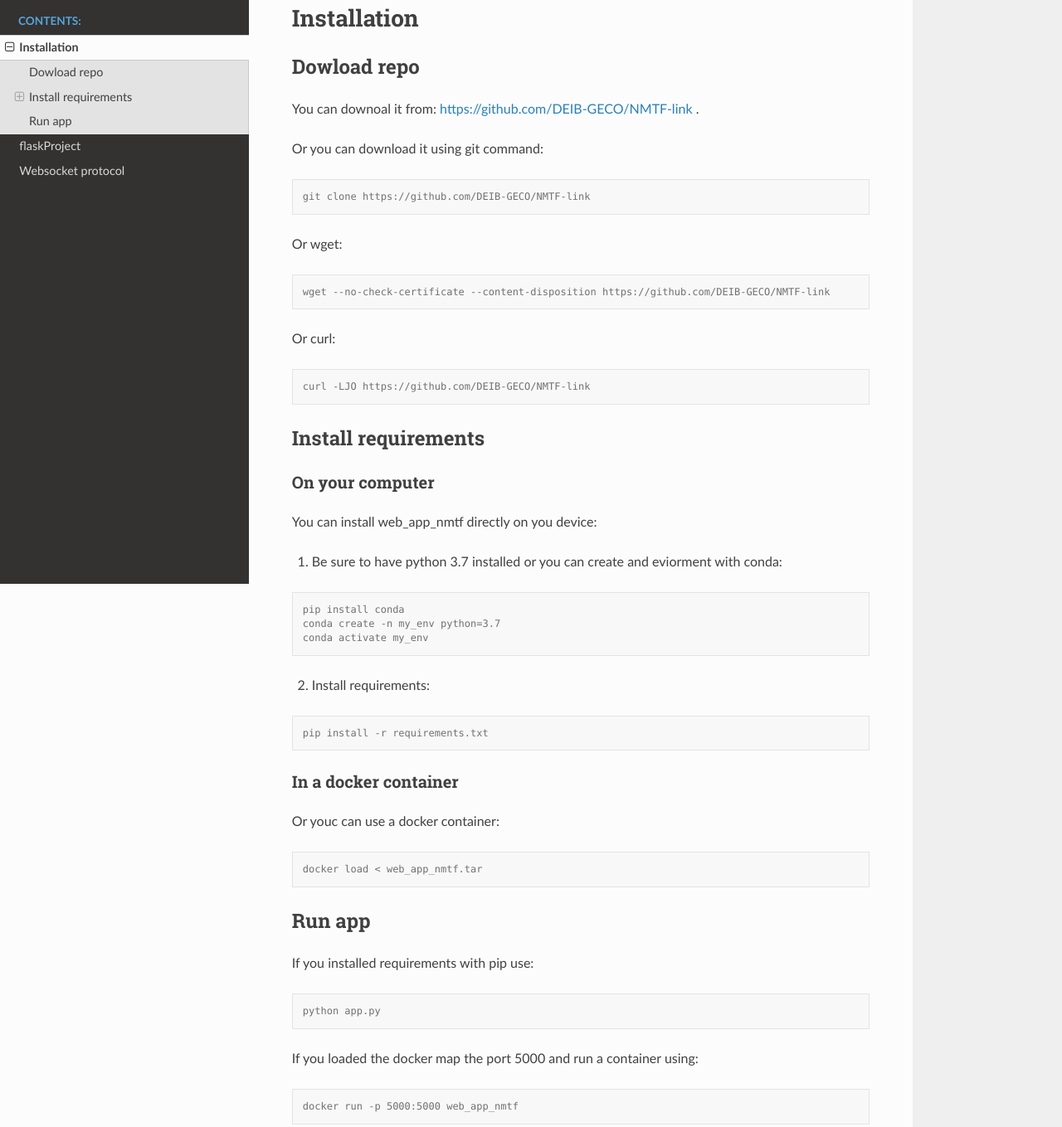
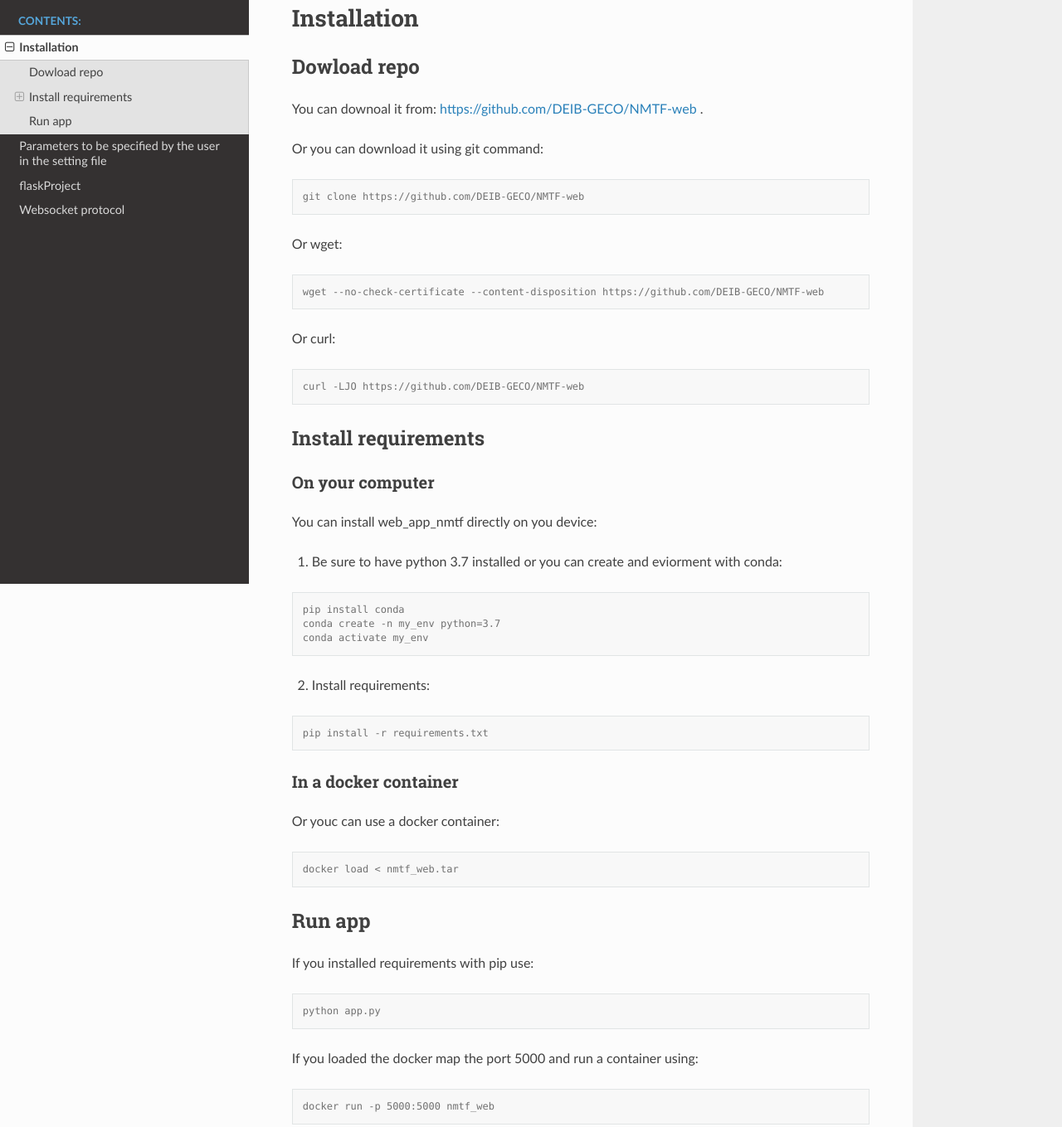
Before and after one commit to DEIB-GECO/nmtf-web, a plain HTML site: page docs/install.html in a window 1280 px wide. Shown: the part 96-1455 px from the top of the page at 83% size. Drawn offline with Linux system fonts and the light colour scheme.

Commit message:
Add files via upload

```diff
--- a/docs/install.html
+++ b/docs/install.html
@@ -20,7 +20,7 @@
     <script src="_static/js/theme.js"></script>
     <link rel="index" title="Index" href="genindex.html" />
     <link rel="search" title="Search" href="search.html" />
-    <link rel="next" title="flaskProject" href="modules.html" />
+    <link rel="next" title="Parameters to be specified by the user in the setting file" href="how_to.html" />
     <link rel="prev" title="Welcome to Web App NMTF_link’s documentation!" href="index.html" />
 </head>
 
@@ -55,6 +55,7 @@
 <li class="toctree-l2"><a class="reference internal" href="#run-app">Run app</a></li>
 </ul>
 </li>
+<li class="toctree-l1"><a class="reference internal" href="how_to.html">Parameters to be specified by the user in the setting file</a></li>
 <li class="toctree-l1"><a class="reference internal" href="modules.html">flaskProject</a></li>
 <li class="toctree-l1"><a class="reference internal" href="websocket_protocol.html">Websocket protocol</a></li>
 </ul>
@@ -87,17 +88,17 @@
 <h1>Installation<a class="headerlink" href="#installation" title="Permalink to this heading"></a></h1>
 <section id="dowload-repo">
 <h2>Dowload repo<a class="headerlink" href="#dowload-repo" title="Permalink to this heading"></a></h2>
-<p>You can downoal it from: <a class="reference external" href="https://github.com/DEIB-GECO/NMTF-link">https://github.com/DEIB-GECO/NMTF-link</a> .</p>
+<p>You can downoal it from: <a class="reference external" href="https://github.com/DEIB-GECO/NMTF-web">https://github.com/DEIB-GECO/NMTF-web</a> .</p>
 <p>Or you can download it using git command:</p>
-<div class="highlight-console notranslate"><div class="highlight"><pre><span></span><span class="go">git clone https://github.com/DEIB-GECO/NMTF-link</span>
+<div class="highlight-console notranslate"><div class="highlight"><pre><span></span><span class="go">git clone https://github.com/DEIB-GECO/NMTF-web</span>
 </pre></div>
 </div>
 <p>Or wget:</p>
-<div class="highlight-console notranslate"><div class="highlight"><pre><span></span><span class="go">wget --no-check-certificate --content-disposition https://github.com/DEIB-GECO/NMTF-link</span>
+<div class="highlight-console notranslate"><div class="highlight"><pre><span></span><span class="go">wget --no-check-certificate --content-disposition https://github.com/DEIB-GECO/NMTF-web</span>
 </pre></div>
 </div>
 <p>Or curl:</p>
-<div class="highlight-console notranslate"><div class="highlight"><pre><span></span><span class="go">curl -LJO https://github.com/DEIB-GECO/NMTF-link</span>
+<div class="highlight-console notranslate"><div class="highlight"><pre><span></span><span class="go">curl -LJO https://github.com/DEIB-GECO/NMTF-web</span>
 </pre></div>
 </div>
 </section>
@@ -124,7 +125,7 @@
 <section id="in-a-docker-container">
 <h3>In a docker container<a class="headerlink" href="#in-a-docker-container" title="Permalink to this heading"></a></h3>
 <p>Or youc can use a docker container:</p>
-<div class="highlight-console notranslate"><div class="highlight"><pre><span></span><span class="go">docker load &lt; web_app_nmtf.tar</span>
+<div class="highlight-console notranslate"><div class="highlight"><pre><span></span><span class="go">docker load &lt; nmtf_web.tar</span>
 </pre></div>
 </div>
 </section>
@@ -136,7 +137,7 @@
 </pre></div>
 </div>
 <p>If you loaded the docker map the port 5000 and run a container using:</p>
-<div class="highlight-console notranslate"><div class="highlight"><pre><span></span><span class="go">docker run -p 5000:5000 web_app_nmtf</span>
+<div class="highlight-console notranslate"><div class="highlight"><pre><span></span><span class="go">docker run -p 5000:5000 nmtf_web</span>
 </pre></div>
 </div>
 </section>
@@ -147,7 +148,7 @@
           </div>
           <footer><div class="rst-footer-buttons" role="navigation" aria-label="Footer">
         <a href="index.html" class="btn btn-neutral float-left" title="Welcome to Web App NMTF_link’s documentation!" accesskey="p" rel="prev"><span class="fa fa-arrow-circle-left" aria-hidden="true"></span> Previous</a>
-        <a href="modules.html" class="btn btn-neutral float-right" title="flaskProject" accesskey="n" rel="next">Next <span class="fa fa-arrow-circle-right" aria-hidden="true"></span></a>
+        <a href="how_to.html" class="btn btn-neutral float-right" title="Parameters to be specified by the user in the setting file" accesskey="n" rel="next">Next <span class="fa fa-arrow-circle-right" aria-hidden="true"></span></a>
     </div>
 
   <hr/>
```
Also changed, not shown: docs/_sources/install.rst.txt, docs/searchindex.js.
